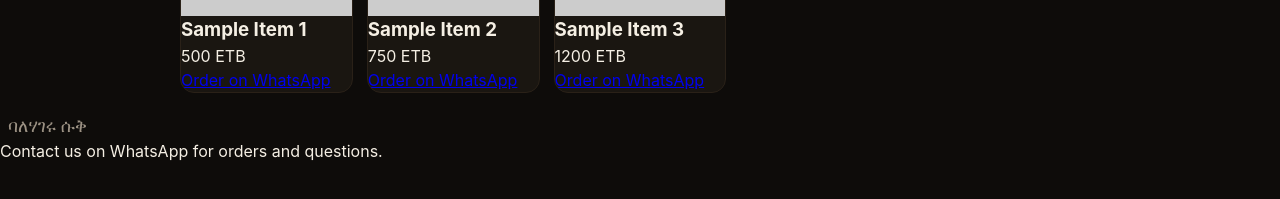
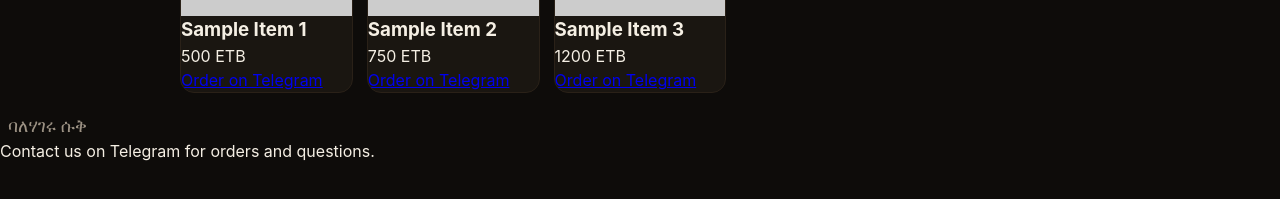
Before and after one commit to Duvan91/Balehageru-suq, a plain HTML site: page index.html in a window 1280 px wide. Shown: the part 591-790 px from the top of the page. Drawn offline with Linux system fonts and the light colour scheme; placeholder pictures from the web are drawn by us.

Commit message:
Switch order button from WhatsApp to Telegram

```diff
--- a/index.html
+++ b/index.html
@@ -33,7 +33,7 @@
 
 <footer class="site-footer">
   <p class="brand-am" style="font-size:1.1rem;">ባለሃገሩ ሱቅ</p>
-  <p>Contact us on WhatsApp for orders and questions.</p>
+  <p>Contact us on Telegram for orders and questions.</p>
 </footer>
 
 <script src="script.js"></script>
--- a/script.js
+++ b/script.js
@@ -1,4 +1,4 @@
-const WHATSAPP_NUMBER = "251955071070";
+const TELEGRAM_USERNAME = "SadamTesema";
 
 let allProducts = [];
 
@@ -41,13 +41,12 @@ function renderProducts(products) {
   products.forEach(p => {
     const card = document.createElement("div");
     card.className = "product-card";
-    const msg = encodeURIComponent("Hello, I'm interested in: " + p.name);
     card.innerHTML = `
       <img src="${p.image}" alt="${p.name}">
       <div class="product-info">
         <h3>${p.name}</h3>
         <div class="price">${p.price}</div>
-        <a class="order-btn" href="https://wa.me/${WHATSAPP_NUMBER}?text=${msg}" target="_blank">Order on WhatsApp</a>
+        <a class="order-btn" href="https://t.me/${TELEGRAM_USERNAME}" target="_blank">Order on Telegram</a>
       </div>
     `;
     grid.appendChild(card);
```
